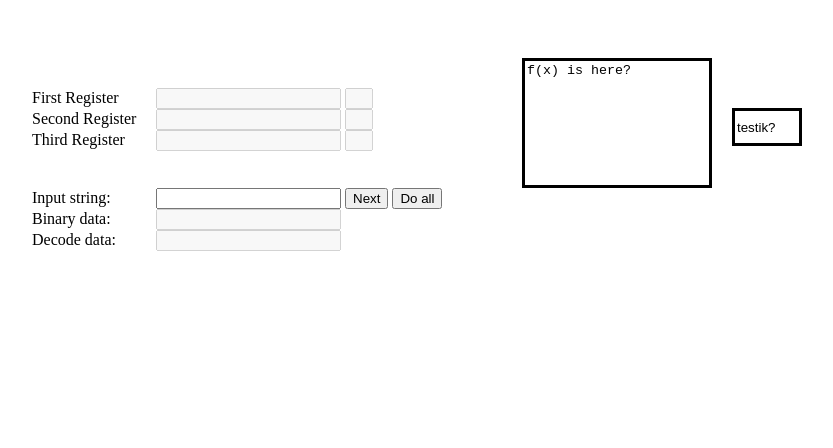
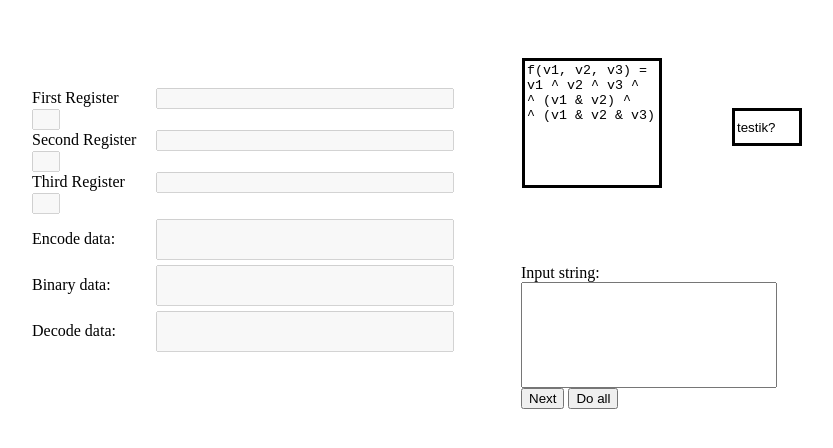
Before and after one commit to fantast1k/InformationSecurity, a plain HTML site: page Lab1/index.html in a window 1280 px wide. Shown: the whole page, without its empty margins (208-1041 px from the left). Drawn offline with Linux system fonts and the light colour scheme.

Commit message:
ui changes

```diff
--- a/Lab1/css/style.css
+++ b/Lab1/css/style.css
@@ -4,6 +4,9 @@
     padding-top: 50px;
 }
 .register {
+    width: 290px;
+}
+.register-label {
     width: 120px;
     display: inline-block;
 }
@@ -32,7 +35,7 @@
 }
 #dataText {
     float: left;
-    width: 180px;
+    width: 130px;
     height: 120px;
     resize: none;
     color: #000;
@@ -43,9 +46,16 @@
     display: block;
 }
 .actionArea {
-    clear:both;
-    margin-top: 100px;
-    margin-left: 50px;
+    clear: both;
+    margin-top: 50px;
+    margin-right: 105px;
+    float: right;
+}
+.actionArea > textarea {
+    display: block;
+    width: 250px;
+    height: 100px;
+    resize: none;
 }
 .dataLabel {
     width: 120px;
@@ -53,4 +63,10 @@
 }
 .encodedData {
     margin-left: 50px;
+    float: left;
 }
+.encodedData > input {
+    width: 290px;
+    height: 35px;
+    margin-top: 5px;
+}
--- a/Lab1/index.html
+++ b/Lab1/index.html
@@ -7,30 +7,37 @@
 <body onload="main()">
 	<div class="content">
 		<div class="leftBlock">
-			<label for="firstReg" class="register">First Register</label>
-			<input type="text" name="firstReg" disabled="disabled" />
+			<label for="firstReg" class="register-label">First Register</label>
+			<input type="text" name="firstReg" class="register" disabled="disabled" />
 			<input type="text" name="firstSymb" class="symbol" disabled="disabled"/>
 			<br/>
-			<label for="secondReg" class="register">Second Register</label>
-			<input type="text" name="secondReg" disabled="disabled"/>
+			<label for="secondReg" class="register-label">Second Register</label>
+			<input type="text" name="secondReg" class="register" disabled="disabled"/>
 			<input type="text" name="secondSymb" class="symbol" disabled="disabled"/>
 			<br/>
-			<label for="thirdReg" class="register">Third Register</label>
-			<input type="text" name="thirdReg" disabled="disabled"/>
+			<label for="thirdReg" class="register-label">Third Register</label>
+			<input type="text" name="thirdReg" class="register" disabled="disabled"/>
 			<input type="text" name="thirdSymb" class="symbol" disabled="disabled"/>
 			<br/>
 		</div>
 		<div class="rightBlock">
-			<textarea name="outData" name="dataText" id="dataText" disabled="disabled">f(x) is here?</textarea>
+			<textarea name="outData" name="dataText" id="dataText" disabled="disabled">f(v1, v2, v3) =
+v1 ^ v2 ^ v3 ^
+^ (v1 & v2) ^
+^ (v1 & v2 & v3)
+</textarea>
 			<input type="text" name="dataSymb" id="dataSymb" value="testik?" />
 		</div>
 		<div class="actionArea">
 			<label for="inputData" class="dataLabel">Input string:</label>
-			<input type="text" name="inputData" />
+			<textarea type="text" name="inputData"></textarea>
 			<button type="button">Next</button>
 			<button type="button">Do all</button>
 		</div>
 		<div class="encodedData">
+			<label for="encodeData" class="dataLabel">Encode data:</label>
+			<input type="text" name="encodeData" disabled="disabled" />
+			<br/>
 			<label for="binaryData" class="dataLabel">Binary data:</label>
 			<input type="text" name="binaryData" disabled="disabled" />
 			<br/>
```
